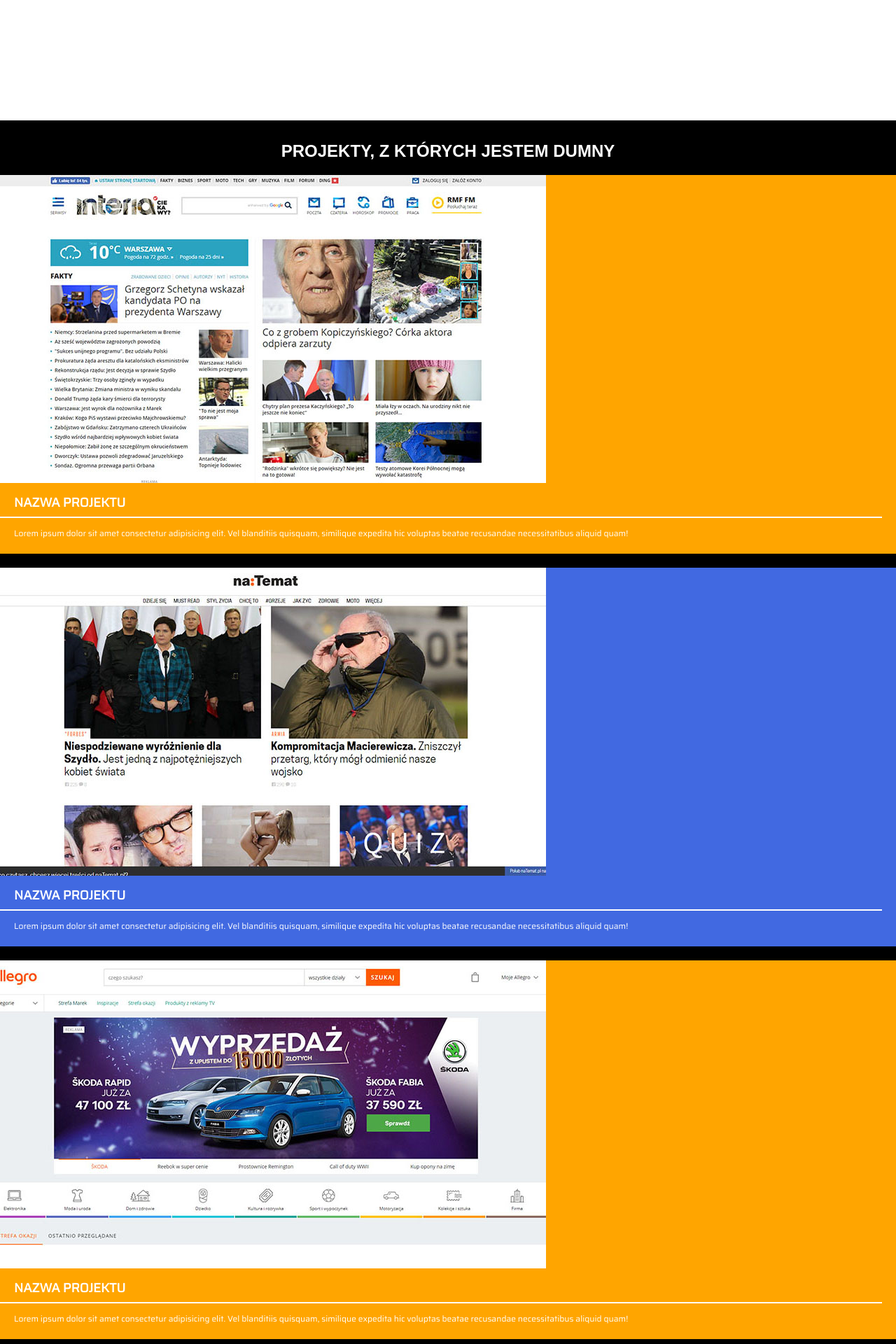
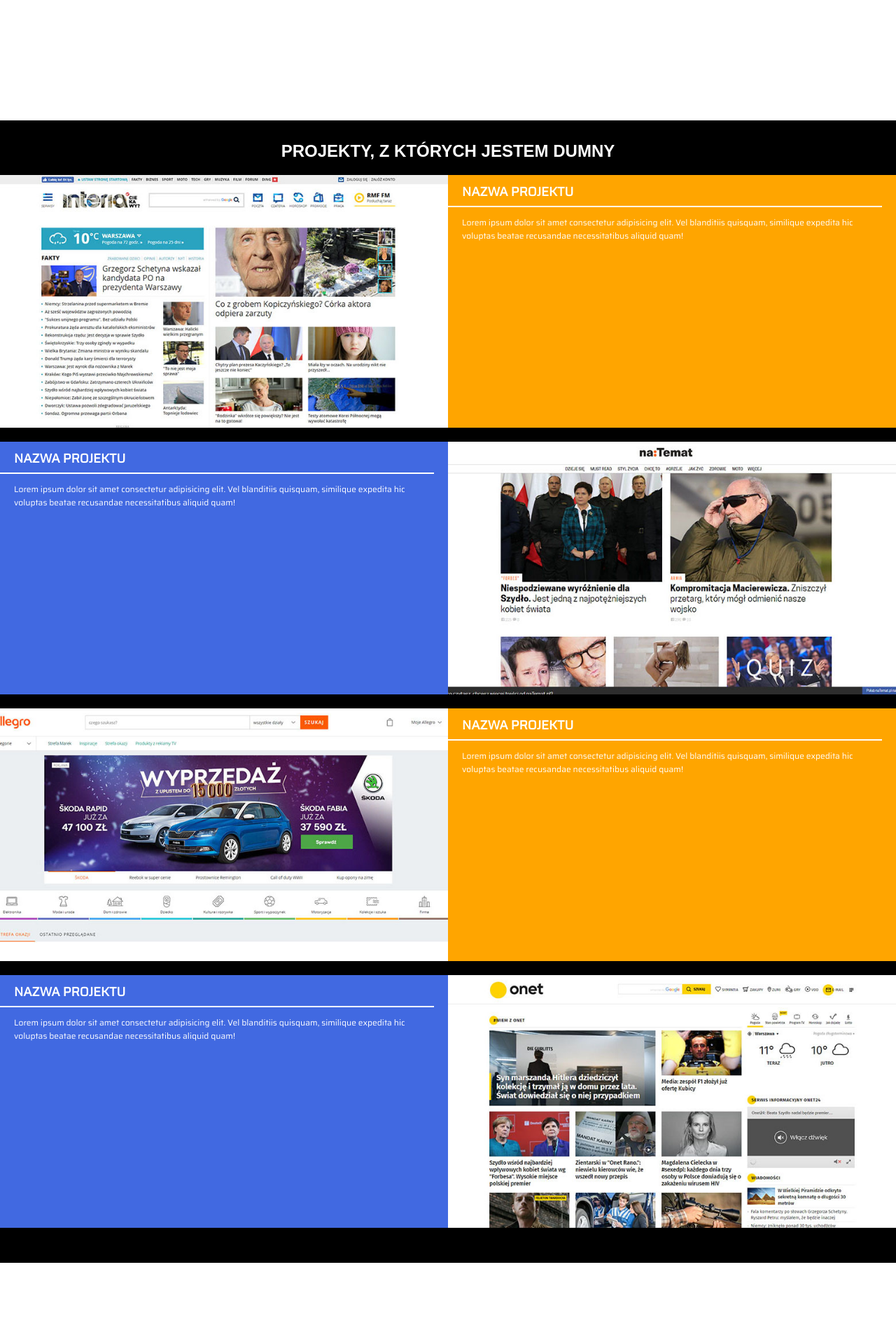
Before and after one commit to adrianghub/project_front_vol.2, a PHP site: page / in a window 1280 px wide. Shown: the part 1478-3398 px from the top of the page at 70% size. After the commit the page ends 3282 px from the top, so only its background shows below. Run offline with PHP 8.4, Linux system fonts and the light colour scheme; some web fonts are replaced.

Commit message:
feat: position portfolio landscape using flexbox

```diff
--- a/css/style.css
+++ b/css/style.css
@@ -400,7 +400,7 @@ header > * {
   padding: 20px 10px;
 }
 
-.portfolio__img {
+.box__img {
   width: 100%;
 }
 
@@ -440,6 +440,26 @@ header > * {
   padding-left: 20px;
 }
 
+/* MEDIA QUERY FOR PORTFOLIO SECTION */
+
+@media (orientation:landscape) {
+  .portfolio__div {
+    display: flex;
+  }
+
+  .box, .about {
+    flex-basis: 50%;
+  }
+
+  .box__img {
+    display: block;
+  }
+
+  .portfolio__div:nth-of-type(even) {
+    flex-direction: row-reverse;
+  }
+}
+
 
 section {
   min-height: 100vh;
```
